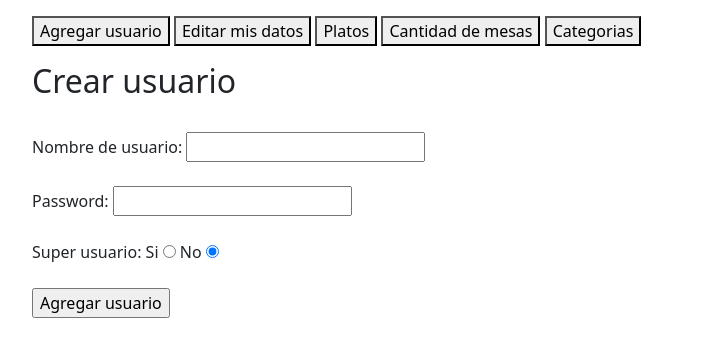
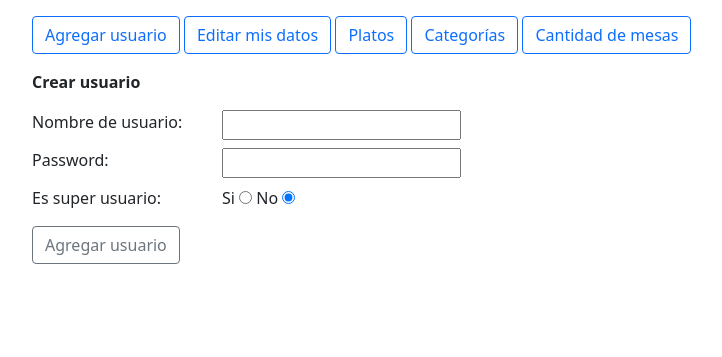
Before and after one commit to guillermo-k/App_restaurant, a Flask app: page /administracion/ in a window 1280 px wide, after a click on "Agregar usuario". Shown: the part 137-494 px from the top of the page, without its empty margins (50-772 px from the left). Run offline with Flask 2, Linux system fonts and the light colour scheme; the visitor is signed in with stand-in values (Sample User, id 1); data that the repository does not hold is empty; some libraries are stand-ins or nearby versions.

Commit message:
Update views

```diff
--- a/templates/administracion.html
+++ b/templates/administracion.html
@@ -7,36 +7,36 @@
 {% block header %}Administración{% endblock %}
 
 {% block main %}
-<button onclick="desplegar('agregarUsuario')" class="btn-comentarios">Agregar usuario</button>
-<button onclick="desplegar('editarUsuario')" class="btn-comentarios">Editar mis datos</button>
-<button onclick="desplegar('editarPlatos')" class="btn-comentarios">Platos</button>
-<button onclick="desplegar('cantidadMesas')" class="btn-comentarios">Cantidad de mesas</button>
-<button onclick="desplegar('editarCategoria')" class="btn-comentarios">Categorias</button>
+<button onclick="desplegar('agregarUsuario')" type="button" class="btn btn-outline-primary">Agregar usuario</button>
+<button onclick="desplegar('editarUsuario')" type="button" class="btn btn-outline-primary">Editar mis datos</button>
+<button onclick="desplegar('editarPlatos')" type="button" class="btn btn-outline-primary">Platos</button>
+<button onclick="desplegar('editarCategoria')" type="button" class="btn btn-outline-primary">Categorías</button>
+<button onclick="desplegar('cantidadMesas')" type="button" class="btn btn-outline-primary">Cantidad de mesas</button>
 
 <div id="agregarUsuario" style="display: none;">
     <div class="container mt-3"></div>
+    <p class="fw-bold">Crear usuario</p>
         <form method="post" action="/crear_usuario" enctype="multipart/form-data">
-            <h2>Crear usuario</h2>
-            <BR>
-            <div>
-                <label for="txtUsuario">Nombre de usuario:</label>
-                <input id="txtUsuario" type="text" name="txtUsuario">
+            <div class="row my-2">
+                <div class="col-2"><label for="txtUsuario">Nombre de usuario:</label></div>
+                <div class="col-2"><input id="txtUsuario" type="text" name="txtUsuario"></div>
             </div>
-            <br>
-            <div>
-                <label for="txtPassword">Password:</label>
-                <input type="password" name="txtPassword" id="txtPassword">
+            <div class="row my-2">
+                <div class="col-2"><label for="txtPassword">Password:</label></div>
+                <div class="col-2"><input type="password" name="txtPassword" id="txtPassword"></div>
             </div>
-            <br>
-            <div>Super usuario:
+
+            <div class="row my-2">
+                <div class="col-2">Es super usuario:</div>
+                <div class="col-2">
                     <label for="si">Si</label>
                     <input type="radio" class="checkbox" name="superUsuario" id="si" value="1">
                     <label for="no">No</label>
                     <input type="radio" class="checkbox" name="superUsuario" id="no" value="0" checked>
                 </div>
-            <br>
-            <div class="form-group">
-                <input name="submit" type="submit" value="Agregar usuario">
+            </div>
+            <div class="row mt-3">
+                <div class="col-2"><input class="btn btn-outline-secondary" name="submit" type="submit" value="Agregar usuario"></div>
             </div>
         </form>
     </div>
@@ -44,19 +44,18 @@
 
 <div id="editarUsuario" style="display: none;">
     <div class="container mt-3">
+        <p class="fw-bold">Editar usuario</p>
         <form method="post" action="/modificar_usuario" enctype="multipart/form-data">
-            <h2>Editar usuario</h2>
-            <br>
-            <div>
-                <label for="txtUsuario">Nuevo nombre de usuario:</label>
-                <input id="txtUsuario" type="text" name="txtUsuario">
-            </div><br>
-            <div>
-                <label for="txtPassword">Nuevo password:</label>
-                <input type="password" name="txtPassword" id="txtPassword">
-            </div><br>
-            <div>
-                <input type="submit" value="Enviar">
+            <div class="row my-2">
+                <div class="col-2"><label for="txtUsuario">Nuevo nombre de usuario:</label></div>
+                <div class="col-2"><input id="txtUsuario" type="text" name="txtUsuario"></div>
+            </div>
+            <div class="row my-2">
+                <div class="col-2"><label for="txtPassword">Nuevo password:</label></div>
+                <div class="col-2"><input type="password" name="txtPassword" id="txtPord"></div>
+            </div>
+            <div class="row mt-3">
+                <div class="col-2"><input class="btn btn-outline-secondary" type="submit" value="Enviar"></div>
             </div>
         </form>
     </div>
@@ -64,10 +63,15 @@
 
 <div id="cantidadMesas" style="display: none;">
     <div class="container mt-3">
+        <p class="fw-bold">Cantidad de mesas a visualizar</p>
         <form action="/cantidad_mesas/" method="post">
-            <h2>Seleccione la cantidad de mesas</h2>
-            <input type="number" name="cantidad_mesas" id="cantidad_mesas" value="{{cantidad}}"><br>
-            <input type="submit" value="Enviar">
+            <div class="row mt-2">
+                <div class="col-1"><input type="number" name="cantidad_mesas" id="cantidad_mesas" value="{{cantidad}}"></div>
+            </div>
+            <div class="row my-3">
+                <div class="col-1"><input class="btn btn-outline-secondary" type="submit" value="Enviar"></div>
+            </div>
+
         </form>
     </div>
 </div>
@@ -75,68 +79,73 @@
 <div id="editarPlatos" style="display: none;">
     <div class="container mt-3">
         <div class="row my-2 fw-bold">
-            <div class="col">Foto</div>
-            <div class="col">Nombre</div>
-            <div class="col">Descripción</div>
-            <div class="col">Precio</div>
-            <div class="col">Categoria</div>
-            <div class="col"></div>
+            <div class="col-2">Foto</div>
+            <div class="col-3">Nombre</div>
+            <div class="col-4">Descripción</div>
+            <div class="col-1">Precio</div>
+            <div class="col-1">Categoria</div>
+            <div class="col-1"></div>
         </div>
 
         {% for plato in platos %}
-        <div class="row">
-            <div class="col"><img width="100px" src="../fotos/{{plato[4]}}" alt="{{plato[4]}}"></div>
-            <div class="col">{{plato[1]}}</div>
-            <div class="col">{{plato[2]}}</div>
-            <div class="col">{{plato[3]}}</div>
-            <div class="col">{{plato[7]}}</div>
-            <div class="col">
-                <a href="/edit/{{plato[0]}}"><i class="fa-solid fa-pen-to-square" data-bs-toggle="tooltip" title="Editar"></i></a> <a
-                    onclick="return confirm('¿Desea borrar {{plato[1]}}?')"
-                    href="/destroy/{{plato[0]}}"><i class="fa-solid fa-trash-can" data-bs-toggle="tooltip" title="Borrar"></i></a>
+        <div class="row my-2">
+            <div class="col-2"><img width="100px" src="../fotos/{{plato[4]}}" alt="{{plato[4]}}"></div>
+            <div class="col-3">{{plato[1]}}</div>
+            <div class="col-4">{{plato[2]}}</div>
+            <div class="col-1">{{plato[3]}}</div>
+            <div class="col-1">{{plato[7]}}</div>
+            <div class="col-1">
+                <a href="/edit/{{plato[0]}}"><i class="fa-solid fa-pen-to-square" data-bs-toggle="tooltip" title="Editar"></i></a>
+                <a href="/destroy/{{plato[0]}}" onclick="return confirm('¿Desea borrar {{plato[1]}}?')">
+                    <i class="fa-solid fa-trash-can" data-bs-toggle="tooltip" title="Borrar"></i>
+                </a>
             </div>
         </div>
         {% endfor %}
-
-    <button onclick="ver('agregarPlato')" class="btn-comentarios">Agregar plato</button>
+        <div class="row mt-3">
+            <div class="col-3">
+                <button onclick="ver('agregarPlato')" type="button" class="btn btn-outline-secondary">Agregar plato</button>
+            </div>
+        </div>
 
         <div id="agregarPlato" style="display: none;">
             <form name="formulario" action="/update" method="POST" enctype="multipart/form-data">
                 <div class="container my-3">
-                <h2>Agregar plato</h2>
-                <div class="row">
+                    <p class="fw-bold">Agregar plato</p>
+                    <div class="row my-2">
                         <div class="col-1"><label for="txtNombre">Nombre: </label></div>
                         <div class="col"><input type="text" name="txtNombre" id="txtNombre"></div>
                     </div>
 
-                <div class="row">
+                    <div class="row my-2">
                         <div class="col-1"><div class="txtFoto"><label for="txtFoto">Foto: </label></div></div>
                         <div class="col"><input type="file" name="txtFoto" id="txtFoto"></div>
                     </div>
 
-                <div class="row">
+                    <div class="row my-2">
                         <div class="col-1"><label for="txtDescripcion_p">Descripción: </label></div>
                         <div class="col"><textarea type="text" name="txtDescripcionPlato" id="txtDescripcionPlato"></textarea></div>
                     </div>
 
-                <div class="row">
+                    <div class="row my-2">
                         <div class="col-1"><label for="txtPrecio">Precio: </label></div>
                         <div class="col"><input type="text" name="txtPrecio" id="txtPrecio"></div>
                     </div>
 
-                <div class="row">
+                    <div class="row my-2">
                         <div class="col-1"><label for="txtCategoria">Categoria: </label></div>
                         <div class="col">
                             <select name="txtCategoria" id="txtCategoria">
                                 {% for categoria in categorias %}
                                     <option value="{{categoria[0]}}">{{categoria[1]}}</option>
                                 {% endfor %}
-                        </select></div>
+                            </select>
+                        </div>
                     </div>
 
-                <div class="row">
+                    <div class="row mt-3">
                         <div class="col-1"><input type="hidden" name="viejoNombreFoto" id="viejoNombreFoto" value=""></div>
-                    <div class="col"><input type="submit" value="Cargar nuevo plato"></div>
+                        <div class="col"><input class="btn btn-outline-secondary" type="submit" value="Cargar nuevo plato"></div>
                     </div>
 
 
@@ -146,48 +155,49 @@
     </div>
 </div>
 
-
-
 <div id="editarCategoria" style="display: none;">
     <div class="container mt-3">
         <div class="row my-2 fw-bold">
-            <div class="col">Categoria</div>
-            <div class="col"></div>
-            <div class="col"></div>
+            <div class="col-3">Categoría</div>
+            <div class="col-3"></div>
+            <div class="col-1"></div>
         </div>
 
         {% for categoria in categorias[1:] %}
-        <div class="row">
-            <div class="col" id="{{categoria[1]}}">{{categoria[1]}}</div>
-            <div class="col" style="display: none;" id="{{categoria[0]}}">
+        <div class="row my-2">
+            <div class="col-3" id="{{categoria[1]}}">{{categoria[1]}}</div>
+            <div class="col-3" style="display: none;" id="{{categoria[0]}}">
                 <form action="/updateCategoria/{{categoria[0]}}", method="post" >
                     <input type="text" value="{{categoria[1]}}" name="txtCategoria">
-                    <button type="submit"><i class="fa-solid fa-floppy-disk" data-bs-toggle="tooltip" title="Guargar cambios en {{categoria[1]}}"></i></button>
+                    <button type="submit" style="color:#0d6efd; border: none; background: none;"><i class="fa-solid fa-floppy-disk" data-bs-toggle="tooltip" title="Guardar cambios en {{categoria[1]}}"></i></button>
                 </form>
             </div>
-            <div class="col">
-                    <i class="fa-solid fa-pen-to-square" data-bs-toggle="tooltip" title="Editar" onclick="cambiar('{{categoria[0]}}','{{categoria[1]}}')"></i>
-                     <a
-                    onclick="return confirm('¿Desea borrar {{categoria[1]}}?')"
-                    href="/destroyCategoria/{{categoria[0]}}"><i class="fa-solid fa-trash-can" data-bs-toggle="tooltip" title="Borrar"></i></a>
+            <div class="col-1">
+                    <i class="fa-solid fa-pen-to-square" style="color:#0d6efd" data-bs-toggle="tooltip" title="Editar" onclick="cambiar('{{categoria[0]}}','{{categoria[1]}}')"></i>
+                     <a href="/destroyCategoria/{{categoria[0]}}" onclick="return confirm('¿Desea borrar {{categoria[1]}}?')">
+                        <i class="fa-solid fa-trash-can" data-bs-toggle="tooltip" title="Borrar"></i>
+                    </a>
             </div>
         </div>
         {% endfor %}
 
-    <button onclick="ver('agregarCategoria')" class="btn-comentarios">Agregar categoria</button>
+        <div class="row mt-3">
+            <div class="col-2">
+                <button onclick="ver('agregarCategoria')" type="button" class="btn btn-outline-secondary">Agregar categoría</button>
+            </div>
+        </div>
+
+
 
     <div id="agregarCategoria" style="display: none;">
         <form name="formulario" action="/updateCategoria" method="POST" >
-            <div class="container my-3">
-                <h2>Agregar categoria</h2>
+            <div class="container my-4">
+                <p class="fw-bold">Agregar categoría</p>
                 <div class="row">
-                    <div class="col-1"><label for="txtCategoria">Categoria: </label></div>
-                    <div class="col"><input type="text" name="txtCategoria" id="txtCategoria"></div>
+                    <div class="col-1 d-flex align-items-center"><label for="txtCategoria">Categoría: </label></div>
+                    <div class="col-3 d-flex align-items-center"><input type="text" name="txtCategoria" id="txtCategoria"></div>
+                    <div class="col-1 d-flex align-items-center"><input type="submit" class="btn btn-outline-secondary" value="Cargar nueva categoría"></div>
                 </div>
-
-                <div class="col"><input type="submit" value="Cargar nueva categoria"></div>
-                </div>
-
             </div>
         </form>
     </div>
--- a/templates/platos.html
+++ b/templates/platos.html
@@ -18,7 +18,7 @@
                 <div class="col">Acciones</div>
             </div>
             {% for plato in platos %}
-            <div class="row">
+            <div class="row my-3">
                 <div class="col"><img width="100px" src="../fotos/{{plato[4]}}" alt="{{plato[4]}}"></div>
                 <div class="col"><u>{{plato[1]}}</u></div>
                 <div class="col">{{plato[2]}}</div>
@@ -43,8 +43,7 @@
 
         </div>
 
-
-        <input type="submit" value="cargar">
+        <input class="btn btn-outline-secondary mt-3" type="submit" value="Cargar">
     </form>
 </div>
 {% endblock %}
```
Also changed, not shown: templates/edit.html (+24 -24 lines), templates/index.html (+15 -8 lines), templates/mesas.html (+21 -24 lines). Lines whose indentation alone changed are shown as unchanged.
